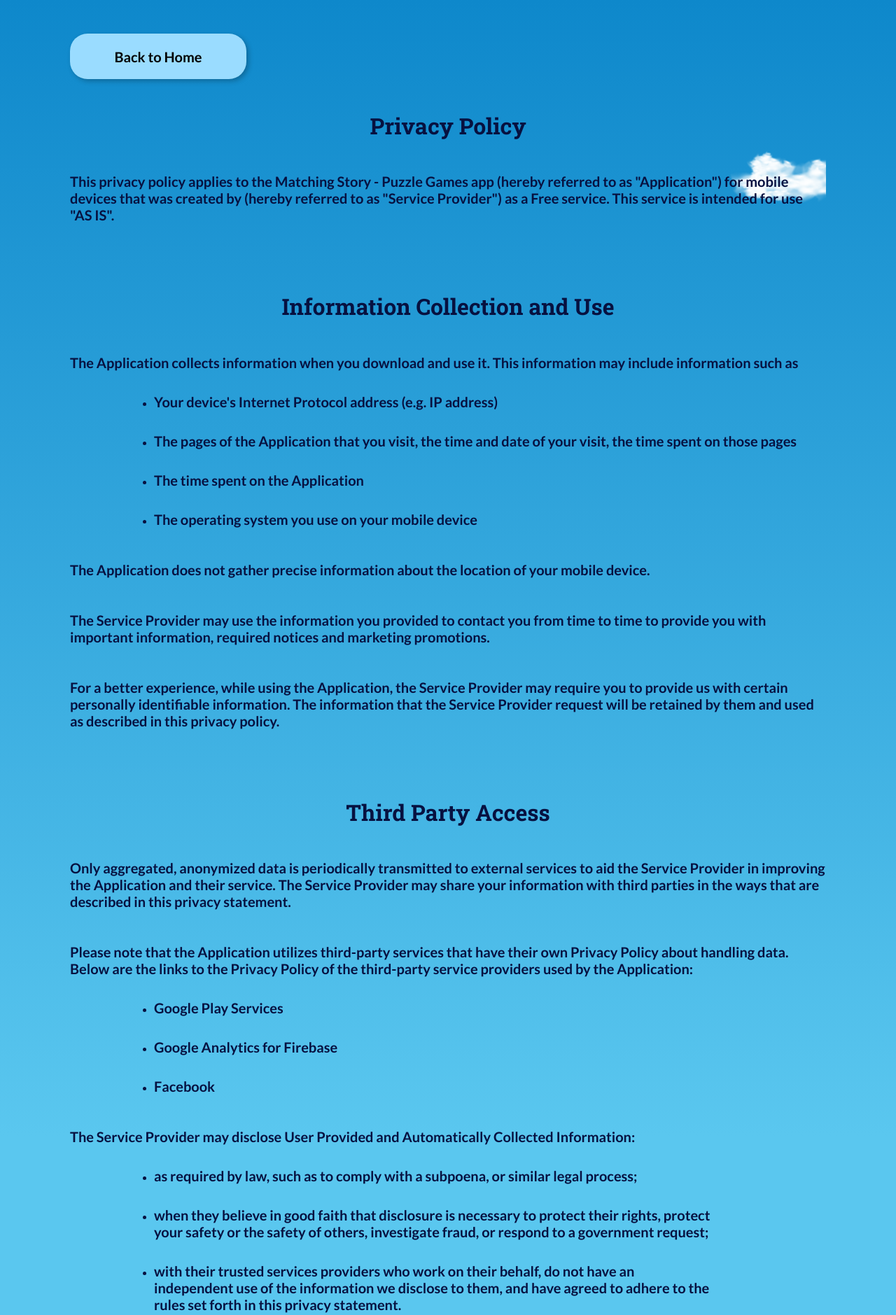
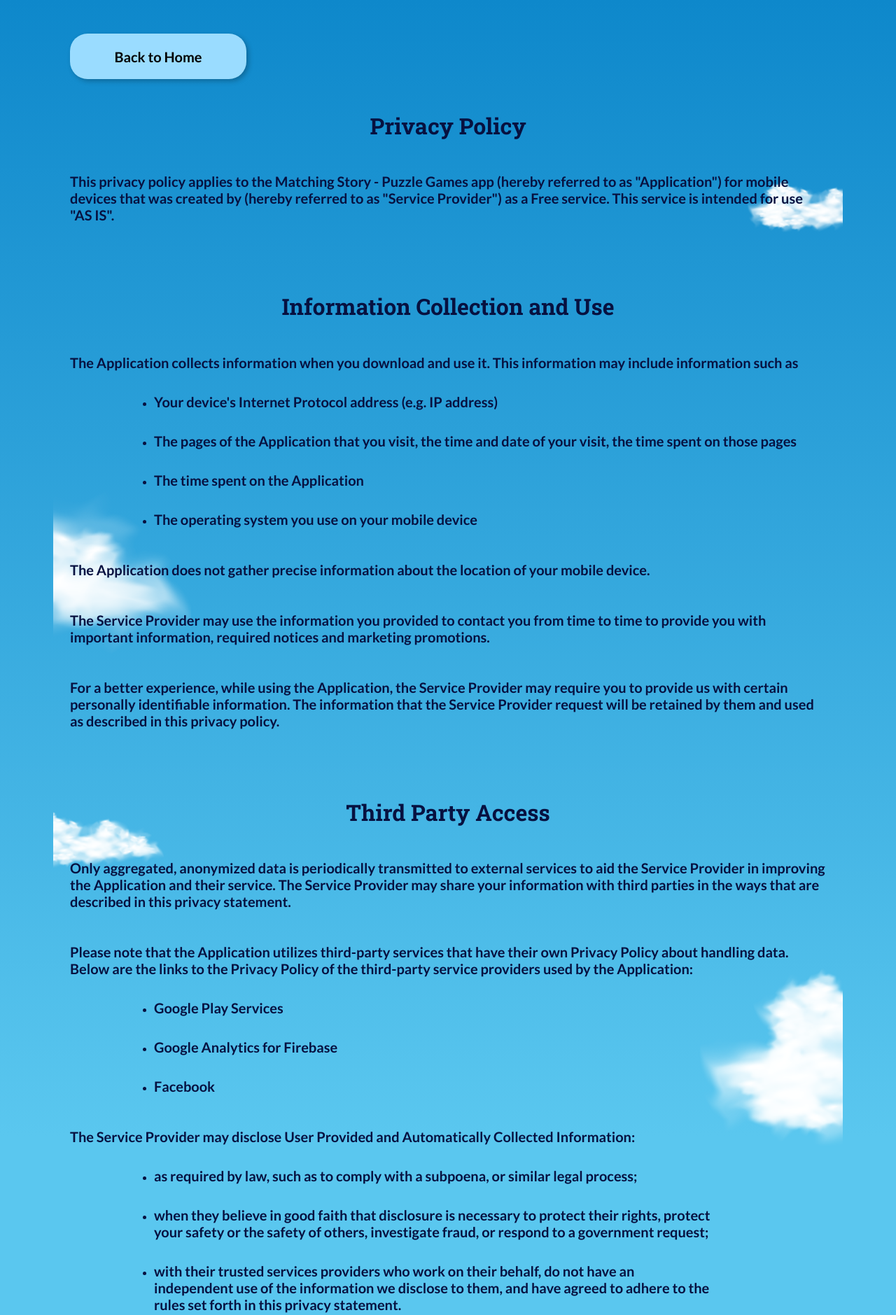
Before and after one commit to Dima2430/Matching-Story---Puzzle-Games, a website built with Vite: page src/privacy-policy.html in a window 1280 px wide. Shown: the top 1879 px of the page at 70% size. Built offline with nearby package versions, Linux system fonts and the light colour scheme.

Commit message:
add privacy cloud

```diff
--- a/src/privacy-policy.html
+++ b/src/privacy-policy.html
@@ -19,7 +19,7 @@
       <ul class="privacy-list">
         <li class="privacy-list-item">
           <img
-            class="clouds"
+            class="privacy-first-claud"
             src="img/privacy-policy/cloud-01.png"
             alt="cloud"
           />
@@ -32,6 +32,11 @@
           </p>
         </li>
         <li class="privacy-list-item">
+          <img
+            class="privacy-second-cloud"
+            src="img/privacy-policy/cloud-02.png"
+            alt="cloud"
+          />
           <h2 class="privacy-list-item-title">
             Information Collection and Use
           </h2>
@@ -85,6 +90,16 @@
           </p>
         </li>
         <li class="privacy-list-item">
+          <img
+            class="privacy-third-cloud"
+            src="img/privacy-policy/cloud-03.png"
+            alt="cloud"
+          />
+          <img
+            class="privacy-fourth-cloud"
+            src="img/privacy-policy/cloud-04.png"
+            alt="cloud"
+          />
           <h2 class="privacy-list-item-title">Third Party Access</h2>
           <p class="privacy-list-item-text">
             Only aggregated, anonymized data is periodically transmitted to
@@ -174,6 +189,11 @@
           </p>
         </li>
         <li class="privacy-list-item">
+          <img
+            class="privacy-fifth-cloud"
+            src="img/privacy-policy/cloud-05.png"
+            alt="cloud"
+          />
           <h2 class="privacy-list-item-title">Children</h2>
           <p class="privacy-list-item-text">
             The Service Provider does not use the Application to knowingly
@@ -214,6 +234,11 @@
           </p>
         </li>
         <li class="privacy-list-item">
+          <img
+            class="privacy-sixth-cloud"
+            src="img/privacy-policy/cloud-06.png"
+            alt="cloud"
+          />
           <h2 class="privacy-list-item-title">Your Consent</h2>
           <p class="privacy-list-item-text">
             By using the Application, you are consenting to the processing of
--- a/src/scss/privacy-policy.scss
+++ b/src/scss/privacy-policy.scss
@@ -2,10 +2,45 @@
   position: relative;
 }
 
-.clouds {
+.privacy-first-claud {
   position: absolute;
-  right: 0;
-  bottom: 0;
+  right: -24px;
+  top: 70px;
+  z-index: -1;
+}
+
+.privacy-second-cloud {
+  position: absolute;
+  left: -24px;
+  top: 5px;
+  z-index: -1;
+}
+
+.privacy-third-cloud {
+  position: absolute;
+  left: -24px;
+  top: -12px;
+  z-index: -1;
+}
+
+.privacy-fourth-cloud {
+  position: absolute;
+  right: -24px;
+  bottom: 110px;
+  z-index: -1;
+}
+
+.privacy-fifth-cloud {
+  position: absolute;
+  right: -24px;
+  bottom: -70px;
+  z-index: -1;
+}
+
+.privacy-sixth-cloud {
+  position: absolute;
+  left: -24px;
+  bottom: -35px;
   z-index: -1;
 }
 
```
